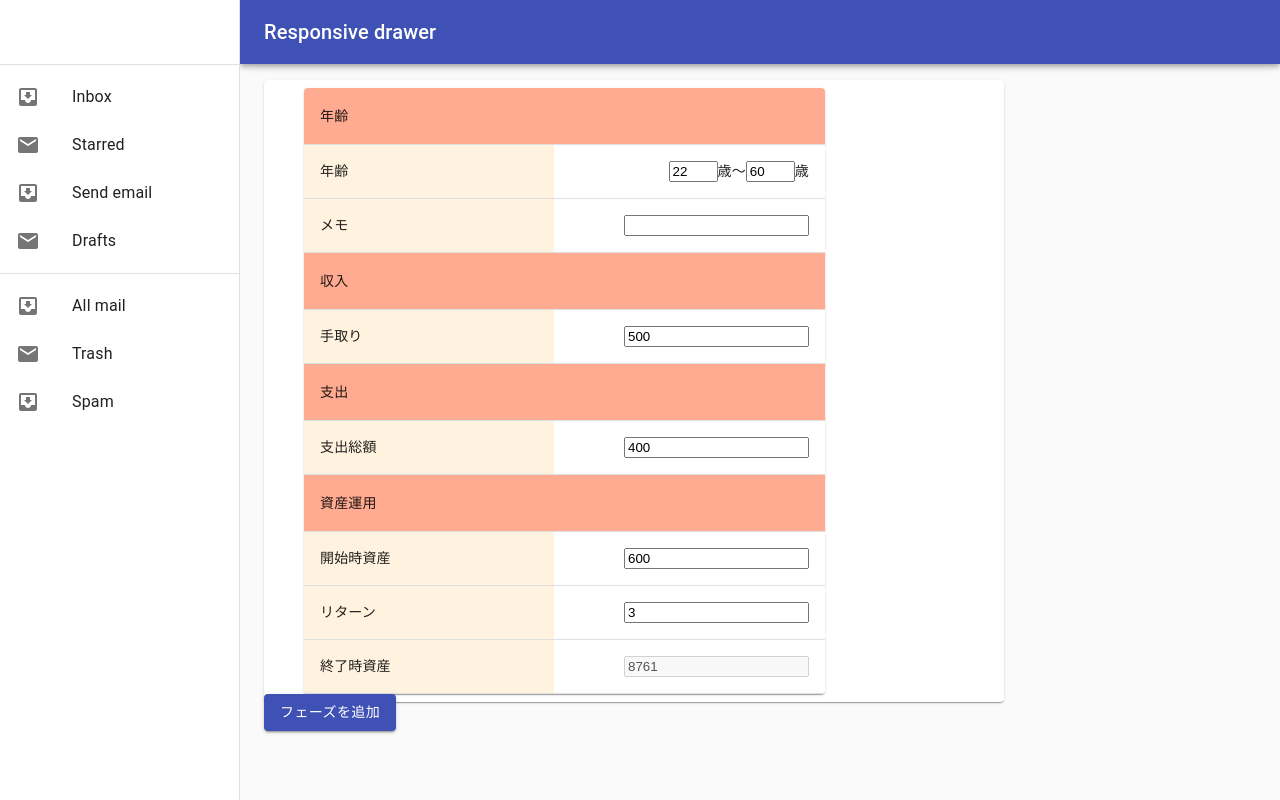
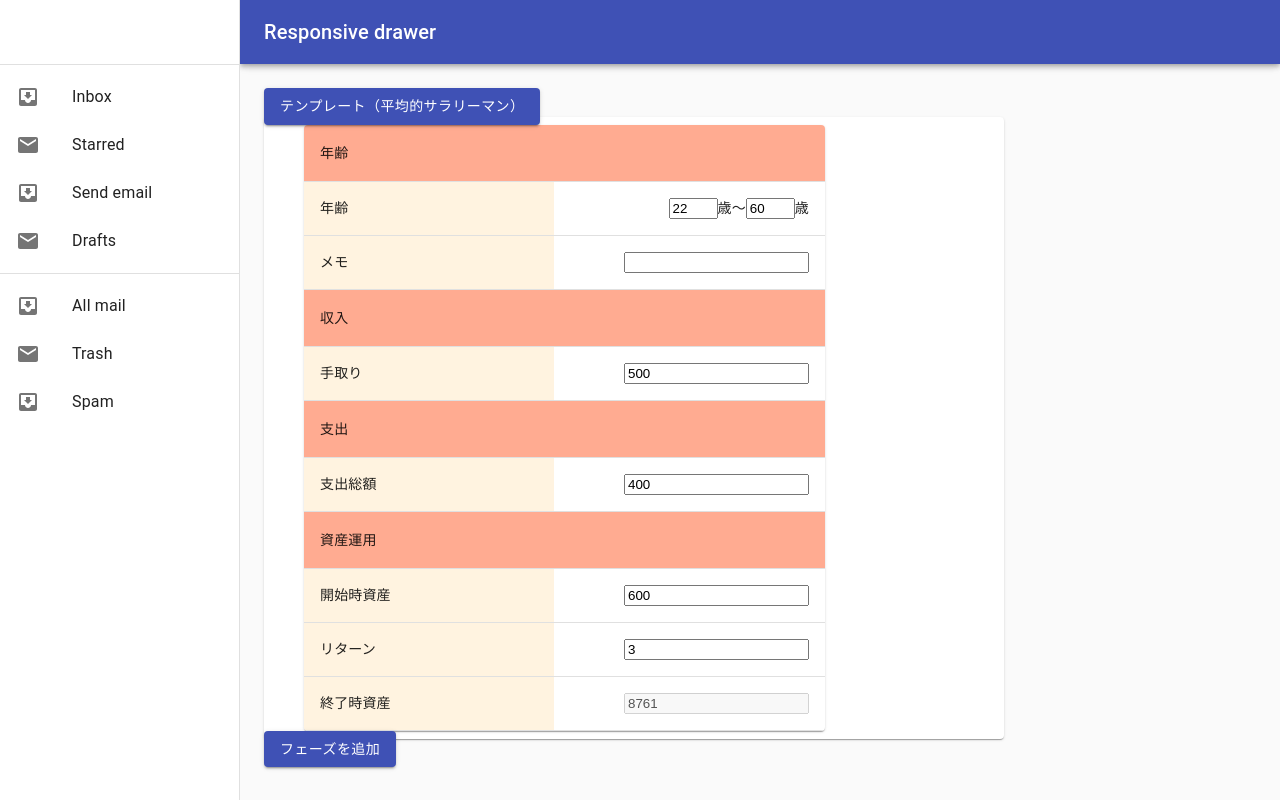
Before and after one commit to somurieengieer/fire-simulator, a React (Create React App) app: page /fire in a window 1280 px wide. Built offline with nearby package versions, Linux system fonts and the light colour scheme.

Commit message:
テンプレートを追加（平均的サラリーマン)

```diff
--- /dev/null
+++ b/src/features/fire/fireInitialData.ts
@@ -0,0 +1,33 @@
+import {PhaseData} from "../../layout/molecules/Phase";
+
+// 平均的なサラリーマン
+export const initialStateOfNormalSalaryMan: PhaseData[] = [
+  {
+    ageAtStart: 22,
+    ageAtEnd: 60,
+    ageAtStartEditable: true,
+    assetAtStartEditable: true,
+    income: 600,
+    expense: 500,
+    assetAtStart: 0,
+    annualInterest: 3,
+  },
+  {
+    ageAtStart: 61,
+    ageAtEnd: 70,
+    ageAtStartEditable: false,
+    assetAtStartEditable: false,
+    income: 0,
+    expense: 250,
+    annualInterest: 3,
+  },
+  {
+    ageAtStart: 71,
+    ageAtEnd: 85,
+    ageAtStartEditable: false,
+    assetAtStartEditable: false,
+    income: 200,
+    expense: 250,
+    annualInterest: 3,
+  },
+];
--- a/src/layout/organism/FirePage.tsx
+++ b/src/layout/organism/FirePage.tsx
@@ -2,10 +2,17 @@ import React from 'react';
 import {makeStyles} from "@material-ui/core/styles";
 import {PhasesTable} from "../molecules/Phase";
 import {useDispatch, useSelector} from "react-redux";
-import {addPhase, selectCompoundInterestResult, selectHasError, selectPhases} from "../../features/fire/fireSlice";
+import {
+  addPhase,
+  selectCompoundInterestResult,
+  selectHasError,
+  selectPhases,
+  updatePhases
+} from "../../features/fire/fireSlice";
 import {Button, Grid, Typography} from "@material-ui/core";
 import {CompoundInterestTableByAge} from "../molecules/CompoundInterestTable";
 import {JustifyCenterBox} from "../atoms/JustifyCenterBox";
+import {initialStateOfNormalSalaryMan} from "../../features/fire/fireInitialData";
 
 const useStyles = makeStyles({
   table: {
@@ -29,6 +36,10 @@ export function FirePage() {
     <>
       <Grid container spacing={2}>
         <Grid item xs={9}>
+          <Button variant="contained" color="primary"
+                  onClick={() => dispatch(updatePhases(initialStateOfNormalSalaryMan))}>
+            テンプレート（平均的サラリーマン）
+          </Button>
           {selectedHasError && (<Typography>エラーあり！</Typography>)}
           <PhasesTable />
           <Button variant="contained" color="primary" onClick={() => dispatch(addPhase())}>
```
